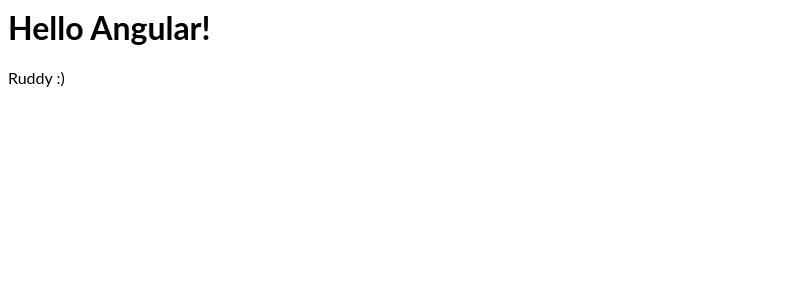
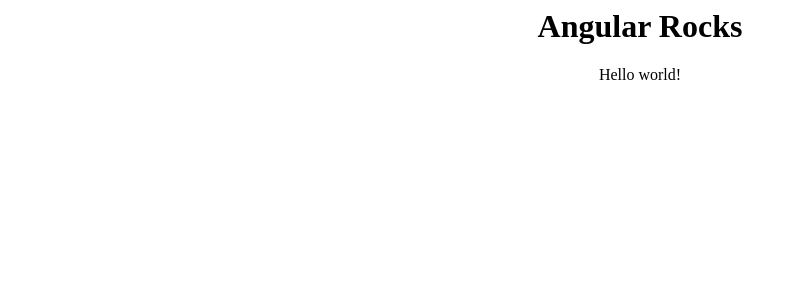
Before and after one commit to tecnology8/AngularExamples, an Angular app: page / in a window 1280 px wide. Shown: the top 300 px of the page, without its empty margins (0-796 px from the left). Built offline with nearby package versions, Linux system fonts and the light colour scheme.

Commit message:
add new component

```diff
--- a/src/app/app.component.html
+++ b/src/app/app.component.html
@@ -1,4 +1,4 @@
-<hello name="{{ name }}"></hello>
-<p>
-  Ruddy :)
-</p>
+<div style="text-align:center">
+  <h1>Angular Rocks</h1>
+<custom-hello></custom-hello>
+</div>
--- a/src/app/app.module.ts
+++ b/src/app/app.module.ts
@@ -3,7 +3,7 @@
 import { FormsModule } from '@angular/forms';
 
 import { AppComponent } from './app.component';
-import { HelloComponent } from './hello.component';
+import { HelloComponent } from './hello/hello.component';
 
 @NgModule({
   imports:      [ BrowserModule, FormsModule ],
--- a/src/app/hello.component.ts
+++ /dev/null
@@ -1,10 +0,0 @@
-import { Component, Input } from '@angular/core';
-
-@Component({
-  selector: 'hello',
-  template: `<h1>Hello {{name}}!</h1>`,
-  styles: [`h1 { font-family: Lato; }`]
-})
-export class HelloComponent  {
-  @Input() name: string;
-}
--- a/src/app/hello/hello.component.ts
+++ b/src/app/hello/hello.component.ts
@@ -1,7 +1,8 @@
-import { Component } from '@angular/core'
+import { Component } from '@angular/core';
 
 @Component({
-
+  selector:'custom-hello',
+  template:'<p>Hello world!</p>'
 })
 export class HelloComponent{
 
```
